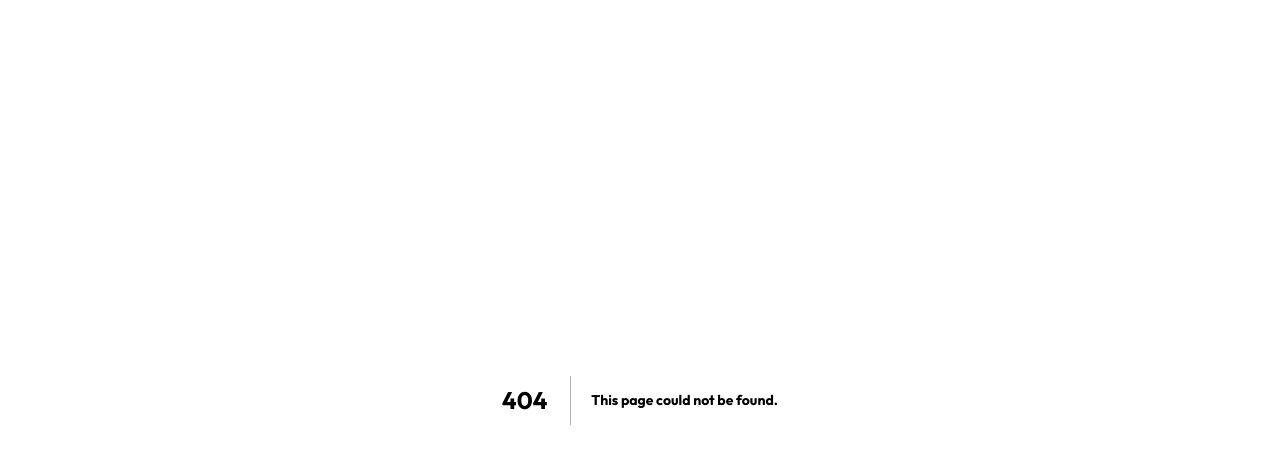
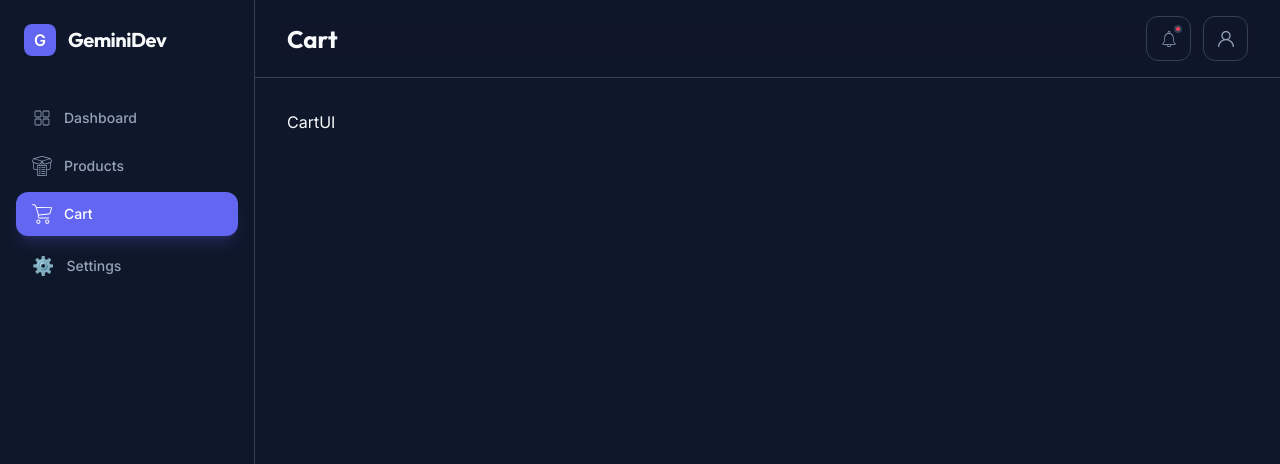
Before and after one commit to anku-07/panelix, a Next.js app: page /dashboard/cart in a window 1280 px wide. Before the commit this address had no page. Shown: the top 464 px of the page. Built offline with nearby package versions, Linux system fonts and the light colour scheme.

Commit message:
feat: implement Cart and CartUI components, add CartIcon to DashboardSidebar, and enhance ProductCard with onAddtoCart functionality

```diff
--- /dev/null
+++ b/app/dashboard/cart/page.tsx
@@ -0,0 +1,15 @@
+"use client";
+
+import CartUI from "@/components/CartUI";
+import DashboardWrapper from "@/layout/DashboardWrapper/DashboardWrapper";
+import React from "react";
+
+function Cart() {
+  return (
+    <DashboardWrapper title="Cart">
+      <CartUI />
+    </DashboardWrapper>
+  );
+}
+
+export default Cart;
--- /dev/null
+++ b/components/CartUI.tsx
@@ -0,0 +1,9 @@
+"use client";
+
+import React from "react";
+
+function CartUI() {
+  return <div>CartUI</div>;
+}
+
+export default CartUI;
--- a/components/ProductCard/ProductCard.tsx
+++ b/components/ProductCard/ProductCard.tsx
@@ -9,6 +9,7 @@ const ProductCard = ({
   price,
   category,
   imageUrl,
+  onAddtoCart,
   badgeText,
 }: IProductCardProps) => {
   return (
@@ -17,7 +18,12 @@ const ProductCard = ({
       <div className="relative aspect-square w-full overflow-hidden bg-muted">
         <div className="flex h-full w-full items-center justify-center text-muted-foreground italic">
           {/* Replace with <img /> tag */}
-          <Image src={imageUrl ||  "/fallback.png"} alt="Product Image" width={200} height={200} />
+          <Image
+            src={imageUrl || "/fallback.png"}
+            alt="Product Image"
+            width={200}
+            height={200}
+          />
         </div>
         {/* Accent Badge */}
         <div className="absolute top-3 left-3 rounded-full bg-accent px-3 py-1 text-xs font-bold text-accent-foreground shadow-sm">
@@ -47,7 +53,10 @@ const ProductCard = ({
           <span className="font-heading text-2xl font-bold text-foreground">
             ${price}
           </span>
-          <Button className="flex items-center gap-2 rounded-lg bg-primary px-4 py-2 text-sm font-semibold text-primary-foreground transition-colors hover:bg-primary/90 focus:ring-2 focus:ring-ring focus:ring-offset-2">
+          <Button
+            className="flex items-center gap-2 rounded-lg bg-primary px-4 py-2 text-sm font-semibold text-primary-foreground transition-colors hover:bg-primary/90 focus:ring-2 focus:ring-ring focus:ring-offset-2"
+            onClick={() => onAddtoCart?.()}
+          >
             {/* <ShoppingCart size={18} /> */}
             Add to Cart
           </Button>
--- a/components/ProductsUI.tsx
+++ b/components/ProductsUI.tsx
@@ -129,6 +129,27 @@ const ProductsUI = () => {
             title={item.title}
             description={item.description}
             price={item.price}
+            onAddtoCart={() => {
+              const existingCart = JSON.parse(
+                localStorage.getItem("cart") || "null",
+              );
+
+              let updatedCart;
+
+              if (existingCart) {
+                updatedCart = {
+                  ...existingCart,
+                  products: [...existingCart.products, item],
+                };
+              } else {
+                updatedCart = {
+                  id: "anku23@gmail.com",
+                  products: [item],
+                };
+              }
+
+              localStorage.setItem("cart", JSON.stringify(updatedCart));
+            }}
           />
         ))}
       </div>
--- a/layout/DashboardSidebar/DashboardSidebar.tsx
+++ b/layout/DashboardSidebar/DashboardSidebar.tsx
@@ -1,5 +1,6 @@
 "use client";
 
+import CartIcon from "@/ui/icons/SIdebarIcons/CartIcon";
 import DashboardIcon from "@/ui/icons/SIdebarIcons/DashboardIcon";
 import ProductsIcon from "@/ui/icons/SIdebarIcons/ProductsIcon";
 import { getCurrentUser } from "@/utils/auth";
@@ -15,8 +16,8 @@ const NAV_ITEMS = [
     path: `${commonPath}`,
   },
   { label: "Products", icon: <ProductsIcon />, path: `${commonPath}/products` },
-  { label: "Tasks", icon: "✅", path: `${commonPath}/#url` },
-  { label: "Settings", icon: "⚙️", path: `${commonPath}/#url` },
+  { label: "Cart", icon: <CartIcon />, path: `${commonPath}/cart` },
+  { label: "Settings", icon: "⚙️", path: `${commonPath}/settings` },
 ];
 
 function DashboardSidebar() {
--- a/typescript/interfaces/CustomAllInterface.ts
+++ b/typescript/interfaces/CustomAllInterface.ts
@@ -12,6 +12,7 @@ export interface IProductCardProps {
   imageUrl: string;
   badgeText?: string;
   className?: string;
+  onAddtoCart?: () => void;
 }
 
 export interface IProduct {
--- /dev/null
+++ b/ui/icons/SIdebarIcons/CartIcon.tsx
@@ -0,0 +1,30 @@
+import React from "react";
+
+const CartIcon = () => {
+  return (
+    <svg
+      xmlns="http://www.w3.org/2000/svg"
+      version="1.1"
+      xmlnsXlink="http://www.w3.org/1999/xlink"
+      width={20}
+      height={20}
+      x={0}
+      y={0}
+      viewBox="0 0 450.391 450.391"
+      xmlSpace="preserve"
+      className=""
+    >
+      <g>
+        <path
+          d="M143.673 350.322c-25.969 0-47.02 21.052-47.02 47.02 0 25.969 21.052 47.02 47.02 47.02 25.969 0 47.02-21.052 47.02-47.02.001-25.968-21.051-47.02-47.02-47.02zm0 73.143c-14.427 0-26.122-11.695-26.122-26.122s11.695-26.122 26.122-26.122 26.122 11.695 26.122 26.122c.001 14.427-11.695 26.122-26.122 26.122zM342.204 350.322c-25.969 0-47.02 21.052-47.02 47.02 0 25.969 21.052 47.02 47.02 47.02s47.02-21.052 47.02-47.02c0-25.968-21.051-47.02-47.02-47.02zm0 73.143c-14.427 0-26.122-11.695-26.122-26.122s11.695-26.122 26.122-26.122 26.122 11.695 26.122 26.122c.001 14.427-11.695 26.122-26.122 26.122zM448.261 76.037a13.064 13.064 0 0 0-8.359-4.18L99.788 67.155 90.384 38.42C83.759 19.211 65.771 6.243 45.453 6.028H10.449C4.678 6.028 0 10.706 0 16.477s4.678 10.449 10.449 10.449h35.004a27.17 27.17 0 0 1 25.078 18.286l66.351 200.098-5.224 12.016a50.154 50.154 0 0 0 4.702 45.453 48.588 48.588 0 0 0 39.184 21.943h203.233c5.771 0 10.449-4.678 10.449-10.449s-4.678-10.449-10.449-10.449H175.543a26.646 26.646 0 0 1-21.943-12.539 28.733 28.733 0 0 1-2.612-25.078l4.18-9.404 219.951-22.988c24.16-2.661 44.034-20.233 49.633-43.886L449.83 84.917a8.882 8.882 0 0 0-1.569-8.88zm-43.885 109.191c-3.392 15.226-16.319 26.457-31.869 27.69l-217.339 22.465-48.588-147.33 320.261 4.702-22.465 92.473z"
+          fill="currentColor"
+          opacity={1}
+          data-original="currentColor"
+          className=""
+        />
+      </g>
+    </svg>
+  );
+};
+
+export default CartIcon;
```
Also changed, not shown: context/CartContext.tsx (added).
